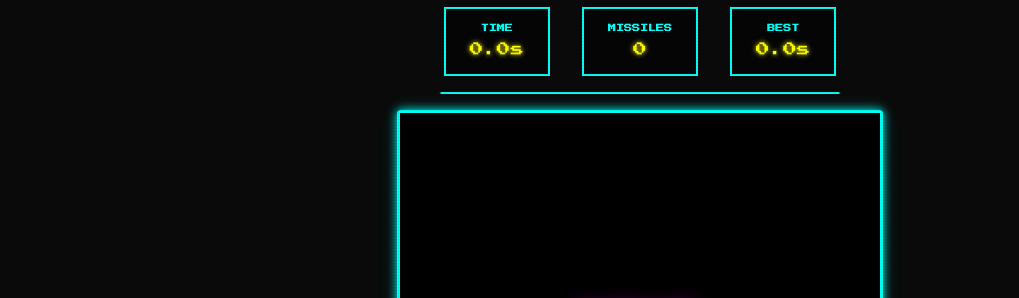
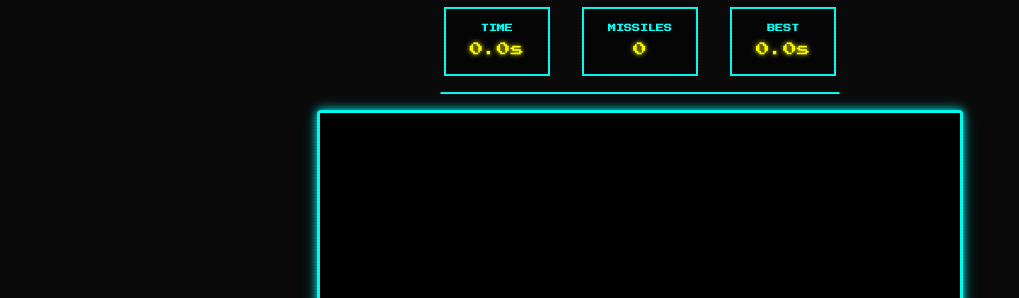
Before and after one commit to johnehk86/retro-replay, a plain HTML site: page games/dodge/index.html in a window 1280 px wide. Shown: the part 56-354 px from the top of the page, without its empty margins (0-1019 px from the left). Drawn offline with Linux system fonts and the light colour scheme.

Commit message:
Increase Dodge game canvas size from 480x480 to 640x640 for desktop
Co-Authored-By: Claude Opus 4.6 <noreply@anthropic.com>

```diff
--- a/games/dodge/index.html
+++ b/games/dodge/index.html
@@ -35,7 +35,7 @@
     </div>
 
     <div class="game-canvas-wrapper" style="position: relative;">
-      <canvas id="gameCanvas" width="480" height="480"></canvas>
+      <canvas id="gameCanvas" width="640" height="640"></canvas>
       <div class="overlay" id="overlay">
         <div class="overlay-title" id="overlayTitle">DODGE</div>
         <div class="overlay-score" id="overlayScore">미사일을 피해 생존하세요!</div>
```
